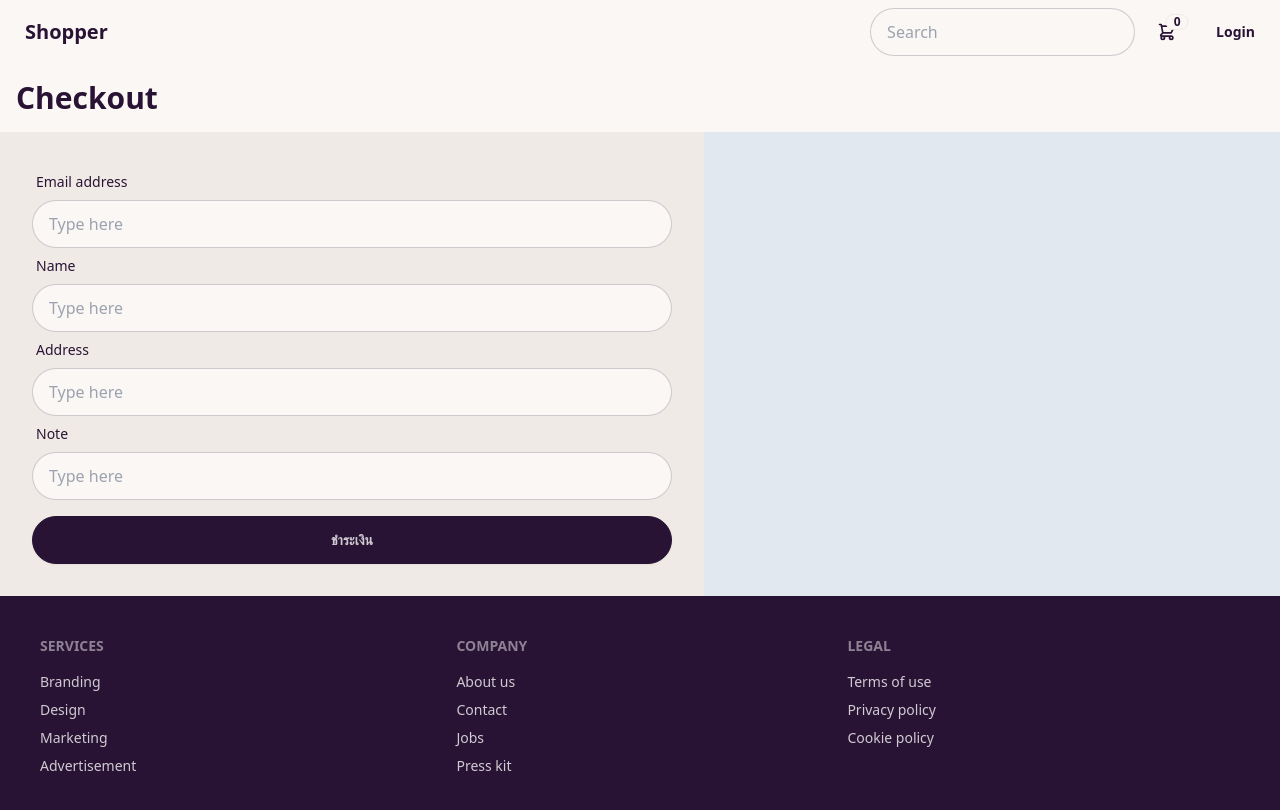
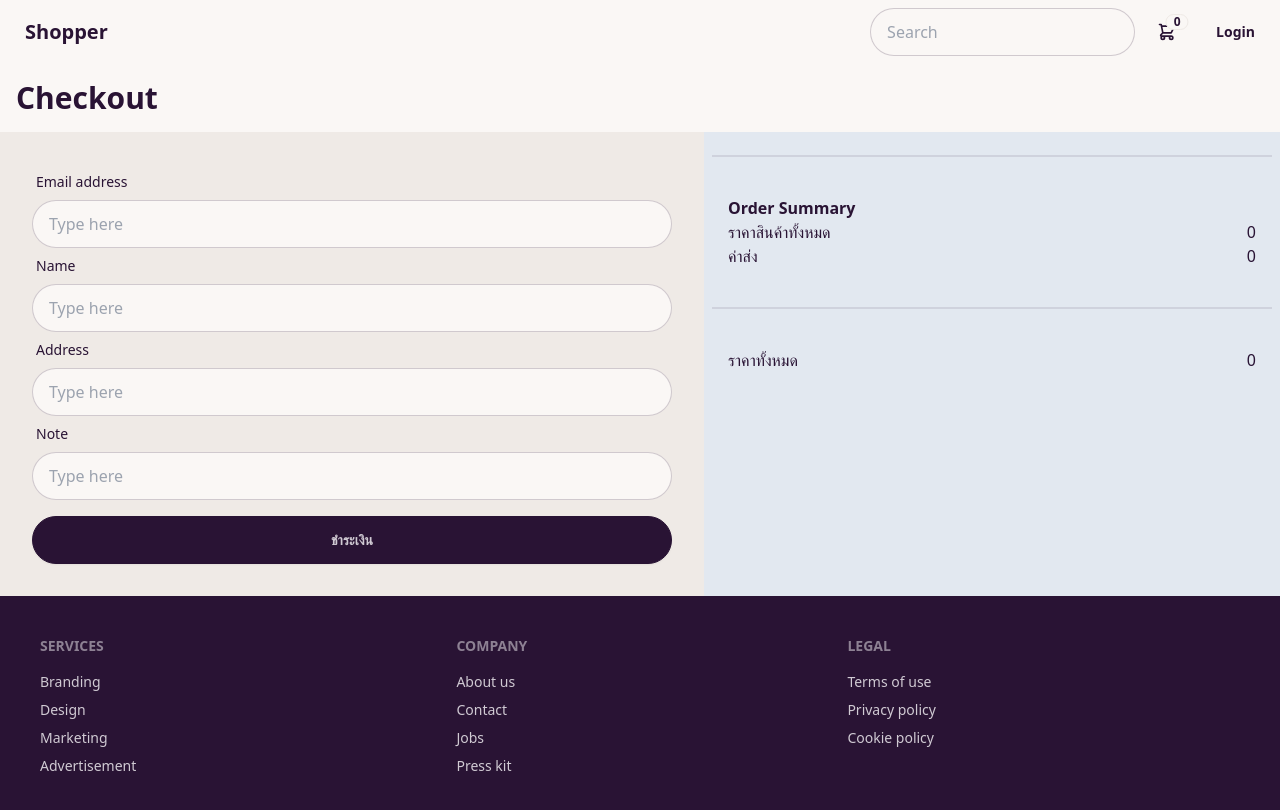
Before and after one commit to Jair9und/easy-commerce, a Vue app: page /checkout in a window 1280 px wide. Shown: the top 810 px of the page. Built offline with nearby package versions, Linux system fonts and the light colour scheme.

Commit message:
checkout - order summary

```diff
--- a/src/views/user/CheckoutView.vue
+++ b/src/views/user/CheckoutView.vue
@@ -52,7 +52,7 @@ const payment = () => {
                 </div>
                 <button @click="payment" class="btn btn-neutral w-full mt-4">ชำระเงิน</button>
             </section>
-            <section class="flex-auto w-32 bg-slate-200">
+            <section class="flex-auto w-32 bg-slate-200 px-2">
                 <div v-for="item in cartStore.items" class="flex bg-white m-8 py-4">
                     <div class="flex-1">
                         <img class="w-full p-8" :src="item.imageUrl">
@@ -67,6 +67,23 @@ const payment = () => {
                         </div>
                     </div>
                 </div>
+                <div class="divider"></div>
+                <div class="p-4">
+                    <div><b>Order Summary</b></div>
+                    <div class="flex justify-between">
+                        <div>ราคาสินค้าทั้งหมด</div>
+                        <div>{{ cartStore.summaryPrice }}</div>
+                    </div>
+                    <div class="flex justify-between">
+                        <div>ค่าส่ง</div>
+                        <div>0</div>
+                    </div>
+                </div>
+                <div class="divider"></div>
+                <div class="flex justify-between p-4 mb-4">
+                        <div>ราคาทั้งหมด</div>
+                        <div>{{ cartStore.summaryPrice }}</div>
+                    </div>
             </section>
         </div>
     </UserLayout>
```
